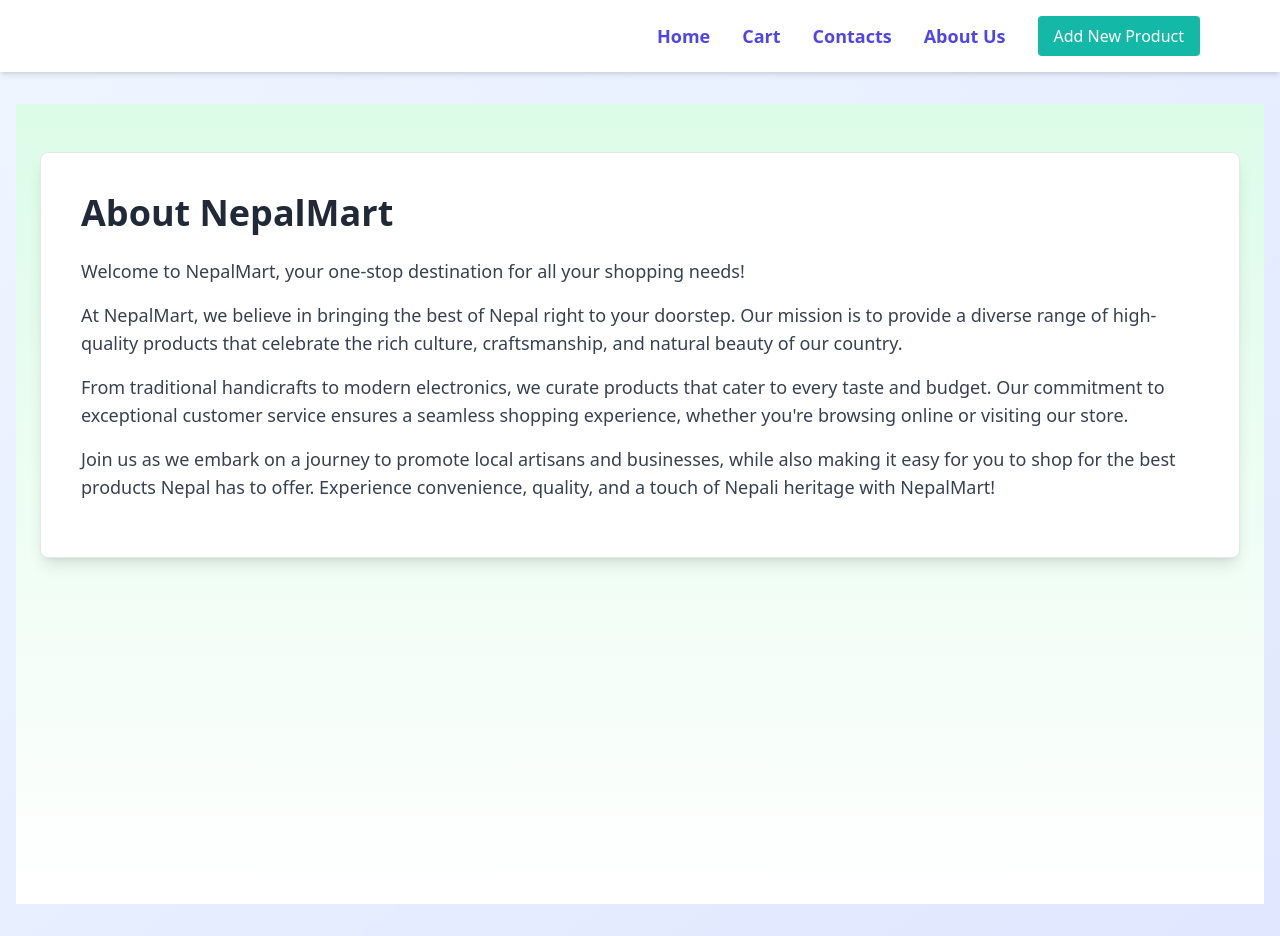
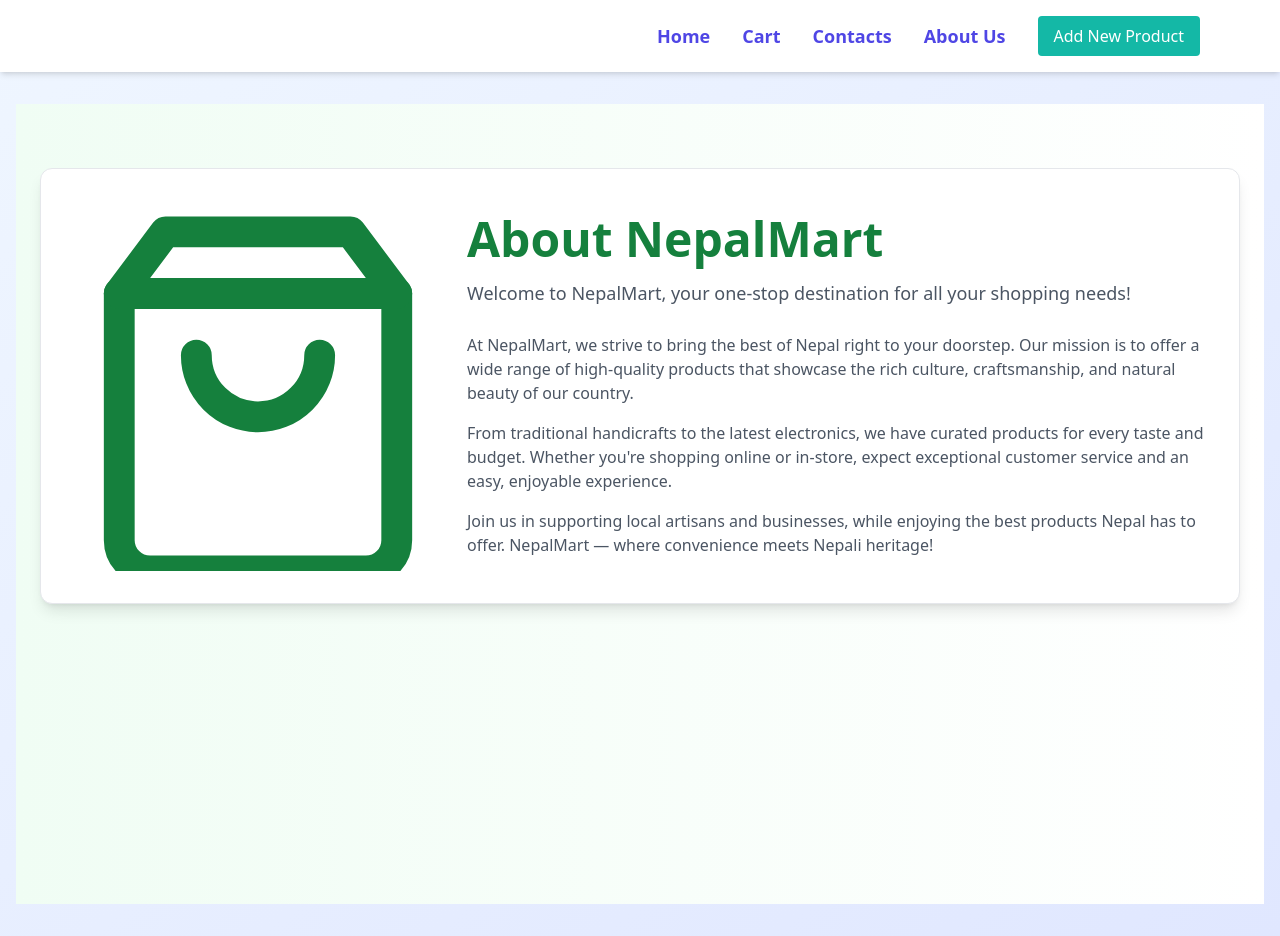
Before and after one commit to dipsankadariya/MERN-Ecommerce-Website, a React (Vite) app in the folder frontend/: page /about in a window 1280 px wide. Built offline with nearby package versions, Linux system fonts and the light colour scheme.

Commit message:
updated styling

```diff
--- a/frontend/src/Components/About.jsx
+++ b/frontend/src/Components/About.jsx
@@ -2,28 +2,47 @@
 
 function About() {
   return (
-    <main className='bg-gradient-to-b from-green-100 to-white min-h-screen py-12'>
-      <div className='container mx-auto px-6'>
-        <div className='bg-white shadow-lg rounded-lg p-10 border border-gray-200'>
-          <h1 className='text-4xl font-extrabold text-gray-800 mb-6'>About NepalMart</h1>
-          <p className='text-lg text-gray-700 mb-4'>
-            Welcome to NepalMart, your one-stop destination for all your shopping needs!
-          </p>
-          <p className='text-lg text-gray-700 mb-4'>
-            At NepalMart, we believe in bringing the best of Nepal right to your doorstep. Our mission
-            is to provide a diverse range of high-quality products that celebrate the rich culture,
-            craftsmanship, and natural beauty of our country.
-          </p>
-          <p className='text-lg text-gray-700 mb-4'>
-            From traditional handicrafts to modern electronics, we curate products that cater to
-            every taste and budget. Our commitment to exceptional customer service ensures a
-            seamless shopping experience, whether you're browsing online or visiting our store.
-          </p>
-          <p className='text-lg text-gray-700 mb-4'>
-            Join us as we embark on a journey to promote local artisans and businesses, while also
-            making it easy for you to shop for the best products Nepal has to offer. Experience
-            convenience, quality, and a touch of Nepali heritage with NepalMart!
-          </p>
+    <main className="min-h-screen bg-gradient-to-r from-green-50 to-white py-16">
+      <div className="container mx-auto px-6">
+        <div className="bg-white shadow-lg rounded-xl p-8 border border-gray-200 flex items-center space-x-6">
+          <div className="w-1/3">
+
+            <svg
+              xmlns="http://www.w3.org/2000/svg"
+              viewBox="0 0 24 24"
+              fill="none"
+              stroke="currentColor"
+              strokeWidth="2"
+              strokeLinecap="round"
+              strokeLinejoin="round"
+              className="w-full h-auto text-green-700"
+            >
+              <path d="M6 2L3 6v16a2 2 0 002 2h14a2 2 0 002-2V6l-3-4z" />
+              <line x1="3" y1="6" x2="21" y2="6" />
+              <path d="M16 10a4 4 0 01-8 0" />
+            </svg>
+          </div>
+          <div className="w-2/3">
+            <h1 className="text-5xl font-bold text-green-700 mb-4">
+              About NepalMart
+            </h1>
+            <p className="text-lg text-gray-600 mb-6 leading-relaxed">
+              Welcome to NepalMart, your one-stop destination for all your shopping needs!
+            </p>
+            <p className="text-md text-gray-600 mb-4">
+              At NepalMart, we strive to bring the best of Nepal right to your doorstep. Our mission is to
+              offer a wide range of high-quality products that showcase the rich culture, craftsmanship,
+              and natural beauty of our country.
+            </p>
+            <p className="text-md text-gray-600 mb-4">
+              From traditional handicrafts to the latest electronics, we have curated products for
+              every taste and budget. Whether you're shopping online or in-store, expect exceptional
+              customer service and an easy, enjoyable experience.
+            </p>
+            <p className="text-md text-gray-600">
+              Join us in supporting local artisans and businesses, while enjoying the best products Nepal has to offer. NepalMart — where convenience meets Nepali heritage!
+            </p>
+          </div>
         </div>
       </div>
     </main>
--- a/frontend/src/Components/Contact.jsx
+++ b/frontend/src/Components/Contact.jsx
@@ -25,46 +25,46 @@
   };
 
   return (
-    <div className='min-h-screen bg-gray-100 flex items-center justify-center'>
-      <div className='w-full max-w-xl p-10 bg-white shadow-lg rounded-xl'>
-        <h2 className='text-3xl font-bold mb-8 text-gray-800 text-center'>Get in Touch</h2>
-        <form onSubmit={onSubmit} className='space-y-6'>
+    <div className="min-h-screen bg-gradient-to-r from-sky-50 to-blue-100 flex items-center justify-center">
+      <div className="w-full max-w-xl p-10 bg-white shadow-xl rounded-xl">
+        <h2 className="text-4xl font-extrabold mb-6 text-sky-600 text-center">Get in Touch</h2>
+        <form onSubmit={onSubmit} className="space-y-6">
           <div>
-            <label className='block mb-2 text-lg font-medium text-gray-600' htmlFor='name'>Name</label>
+            <label className="block mb-2 text-lg font-medium text-gray-700" htmlFor="name">Name</label>
             <input
-              type='text'
-              name='name'
-              id='name'
-              placeholder='Your Name'
-              className='w-full border border-gray-300 p-4 rounded-md shadow focus:outline-none focus:ring-2 focus:ring-sky-400 transition duration-200'
+              type="text"
+              name="name"
+              id="name"
+              placeholder="Your Name"
+              className="w-full border border-gray-300 p-4 rounded-lg shadow focus:outline-none focus:ring-2 focus:ring-sky-500 transition duration-300"
               required
             />
           </div>
           <div>
-            <label className='block mb-2 text-lg font-medium text-gray-600' htmlFor='email'>Email</label>
+            <label className="block mb-2 text-lg font-medium text-gray-700" htmlFor="email">Email</label>
             <input
-              type='email'
-              name='email'
-              id='email'
-              placeholder='Your Email'
-              className='w-full border border-gray-300 p-4 rounded-md shadow focus:outline-none focus:ring-2 focus:ring-sky-400 transition duration-200'
+              type="email"
+              name="email"
+              id="email"
+              placeholder="Your Email"
+              className="w-full border border-gray-300 p-4 rounded-lg shadow focus:outline-none focus:ring-2 focus:ring-sky-500 transition duration-300"
               required
             />
           </div>
           <div>
-            <label className='block mb-2 text-lg font-medium text-gray-600' htmlFor='message'>Message</label>
+            <label className="block mb-2 text-lg font-medium text-gray-700" htmlFor="message">Message</label>
             <textarea
-              name='message'
-              id='message'
-              placeholder='Your Message'
-              className='w-full border border-gray-300 p-4 rounded-md shadow focus:outline-none focus:ring-2 focus:ring-sky-400 transition duration-200'
-              rows='6'
+              name="message"
+              id="message"
+              placeholder="Your Message"
+              className="w-full border border-gray-300 p-4 rounded-lg shadow focus:outline-none focus:ring-2 focus:ring-sky-500 transition duration-300"
+              rows="6"
               required
             ></textarea>
           </div>
           <button
-            type='submit'
-            className='w-full bg-sky-500 text-white font-semibold p-3 rounded-md shadow-md hover:bg-sky-600 transition duration-300'
+            type="submit"
+            className="w-full bg-sky-500 text-white font-semibold p-3 rounded-lg shadow-md hover:bg-sky-600 focus:outline-none focus:ring-2 focus:ring-sky-400 transition duration-300"
           >
             Send Message
           </button>
```
